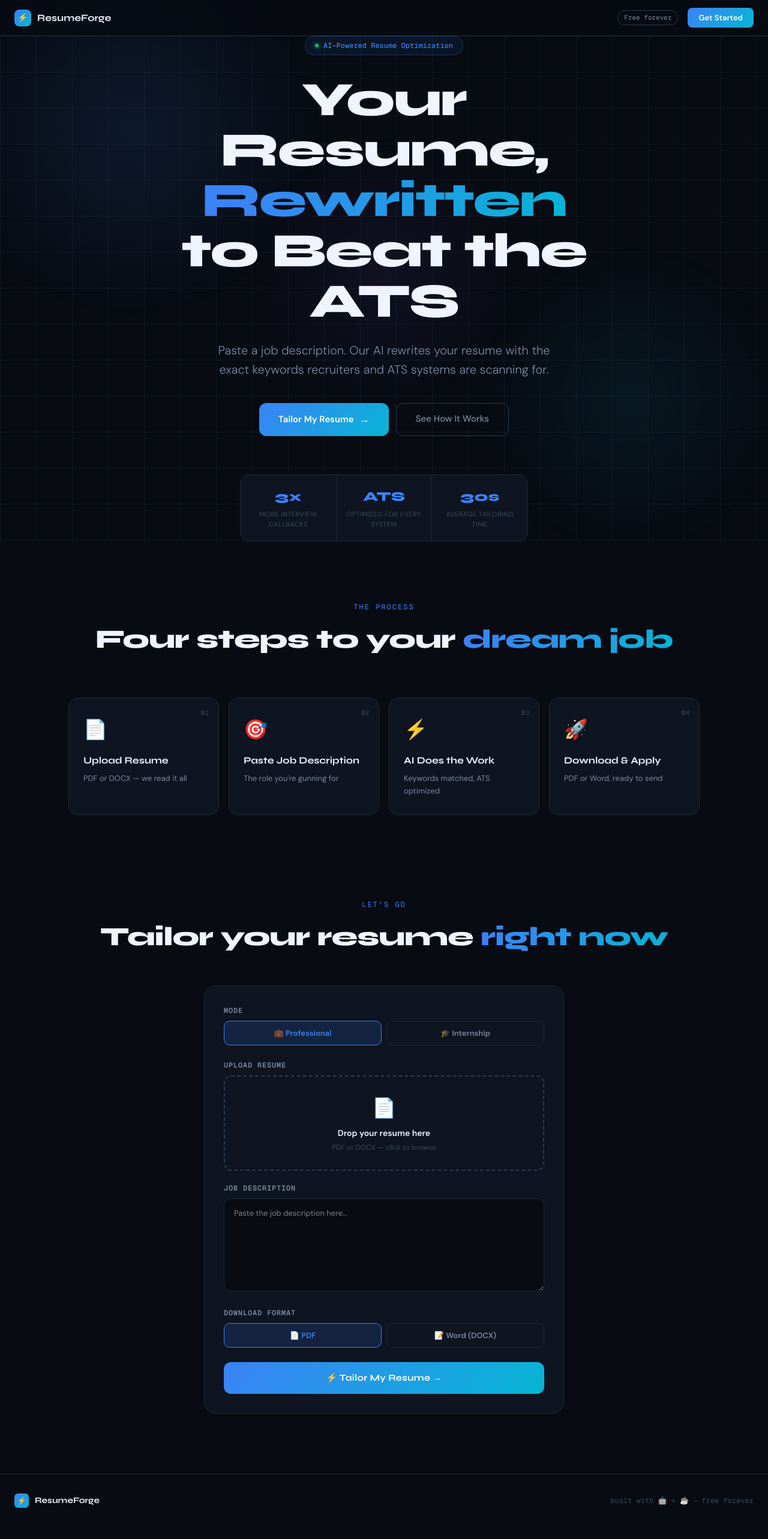
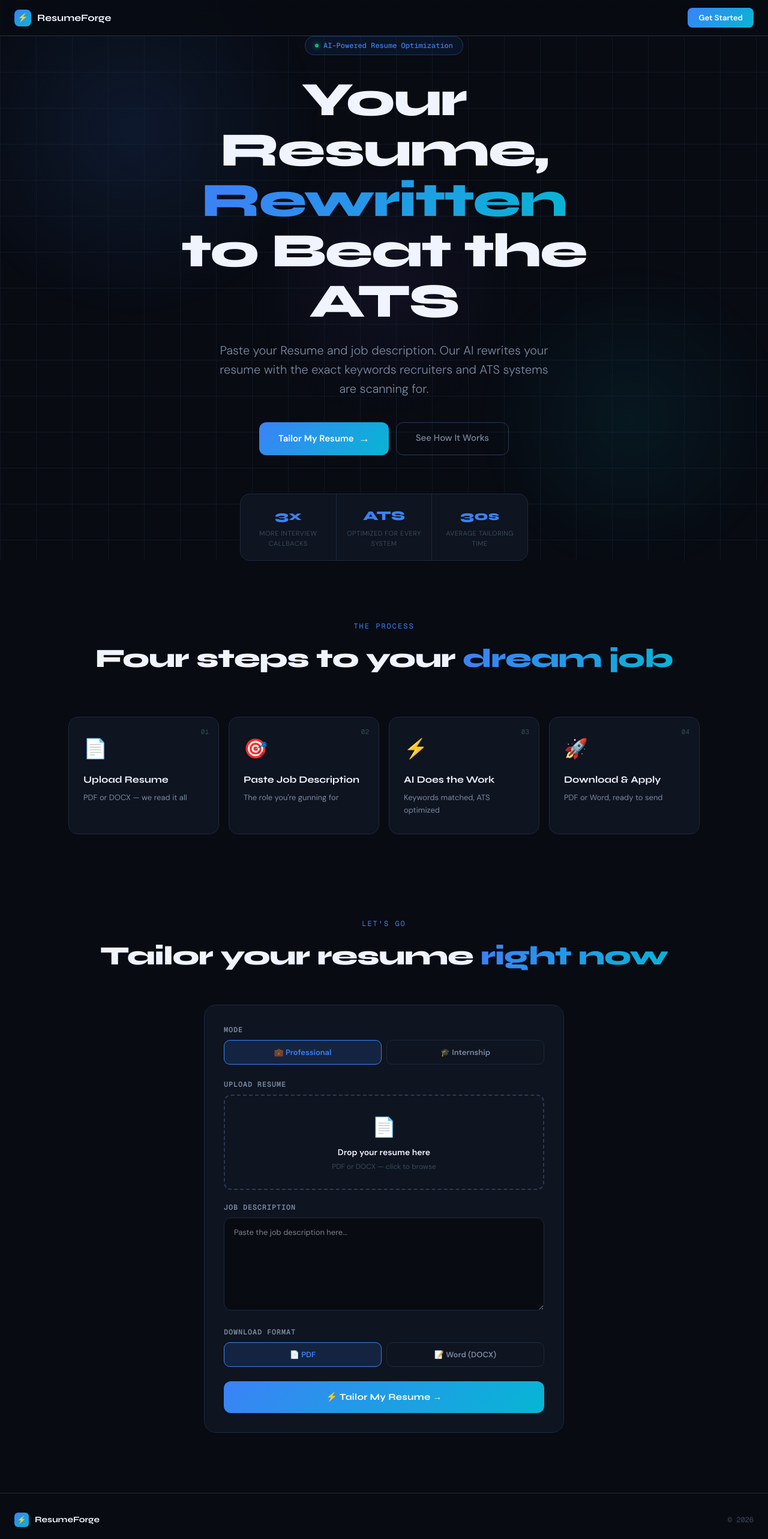
Before and after one commit to MSA2006/AI-resume-tailor, a Next.js app: page / in a window 1280 px wide. Shown: the top 2566 px of the page at 60% size. Built offline with nearby package versions, Linux system fonts and the light colour scheme.

Commit message:
bug fixed

```diff
--- a/app/globals.css
+++ b/app/globals.css
@@ -149,7 +149,7 @@ h1, h2, h3, h4, h5, h6 {
   transition: opacity 0.3s ease;
 }
 
-..btn-glow:hover::before { opacity: 1; }
+.btn-glow:hover::before { opacity: 1; }
 .btn-glow:hover { transform: translateY(-2px); box-shadow: 0 8px 30px rgba(59, 130, 246, 0.4); }
 .btn-glow:active { transform: translateY(0); }
 
--- a/app/page.jsx
+++ b/app/page.jsx
@@ -59,7 +59,7 @@ export default function Home() {
           </span>
         </div>
         <div style={{ display: "flex", alignItems: "center", gap: "16px" }}>
-          <span className="tag">Free forever</span>
+
           <a href="#tailor" style={{
             padding: "7px 18px", borderRadius: "8px", fontSize: "13px",
             fontWeight: 600, color: "white", textDecoration: "none",
@@ -114,7 +114,7 @@ export default function Home() {
             maxWidth: "560px", margin: "0 auto 40px",
             lineHeight: 1.6, fontWeight: 300,
           }}>
-            Paste a job description. Our AI rewrites your resume with the exact keywords recruiters and ATS systems are scanning for.
+            Paste your Resume and job description. Our AI rewrites your resume with the exact keywords recruiters and ATS systems are scanning for.
           </p>
 
           {/* CTA Buttons */}
@@ -253,7 +253,7 @@ export default function Home() {
           <span style={{ fontFamily: "var(--font-display)", fontWeight: 700, fontSize: "14px" }}>ResumeForge</span>
         </div>
         <span style={{ fontSize: "12px", color: "var(--text-muted)", fontFamily: "var(--font-mono)" }}>
-          built with 🤖 + ☕ — free forever
+          &copy; {new Date().getFullYear()}
         </span>
       </footer>
 
```
